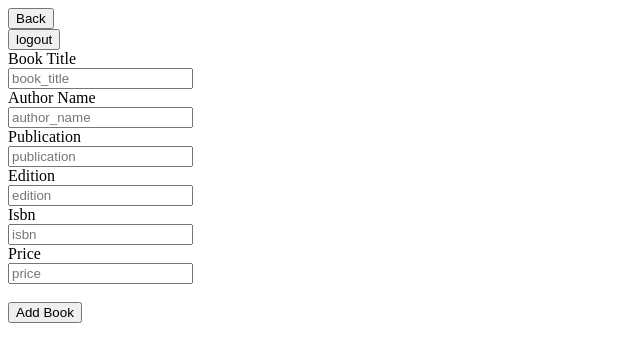
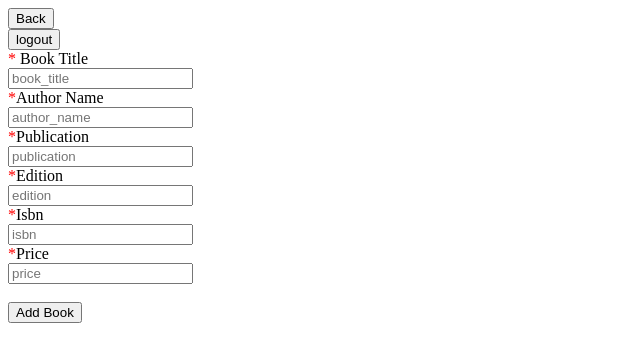
Before and after one commit to kdgupta/lms, a CodeIgniter app: the page made by application/views/admin_books_add.php in a window 1280 px wide. Shown: the top 362 px of the page, without its empty margins (0-640 px from the left). Run offline with CodeIgniter, Linux system fonts and the light colour scheme; a user stored in the database is signed in.

Commit message:
added mendatory

```diff
--- a/application/views/admin_assign_books.php
+++ b/application/views/admin_assign_books.php
@@ -5,13 +5,13 @@
 //echo form_open("admin_books/assign_books");
 ?>
 
-<head>
+<!--<head>
     <script>
   function preventBack(){window.history.forward();}
   setTimeout("preventBack()", 0);
   window.onunload=function(){null};
 </script>
-</head>
+</head>-->
 <div class="form-group">
     <div class="col-sm-1 pull-top">
         <button  onclick="location.href = '<?= WEBSITE ?>admin_books/viewbooks'"
--- a/application/views/admin_books_add.php
+++ b/application/views/admin_books_add.php
@@ -1,17 +1,21 @@
 
 
 <head>
-    <script>
+  <!--  <script>
   function preventBack(){window.history.forward();}
   setTimeout("preventBack()", 0);
   window.onunload=function(){null};
-</script>
+</script>-->
 
     <style type="text/css">
         .error {
     color: red;
 }
+  .required:before {
+    color: red;
+    content: "*"}
      </style>
+
 </head>
 
 
@@ -62,7 +66,7 @@ echo form_open(WEBSITE . "admin_books/addbooks");
     <div class="row">
         <div class="form-group">
             <div class="col-sm-2 "></div>
-            <label for="book_title" class="col-lg-3  control-label"><font size="3"><div align="left">
+            <label for="book_title"  class="col-lg-3  control-label"><font size="3"><div class="required" align="left">
                     Book Title</div></font></label>
             <div class="col-lg-4">
                 <input type="text" name="book_title" class="form-control"  placeholder="book_title">
@@ -72,7 +76,7 @@ echo form_open(WEBSITE . "admin_books/addbooks");
     <div class="row">
         <div class="form-group">
             <div class="col-sm-2"></div>
-            <label for="author_name" class="col-lg-3 control-label"><font size="3"><div align="left">Author Name</div></font></label>
+            <label for="author_name"  class="col-lg-3 control-label"><font size="3"><div class="required"  align="left">Author Name</div></font></label>
             <div class="col-lg-4">
                 <input type="text" name="author" class="form-control"  placeholder="author_name">
             </div>
@@ -81,7 +85,7 @@ echo form_open(WEBSITE . "admin_books/addbooks");
     <div class="row">
         <div class="form-group">
             <div class="col-sm-2"></div>
-            <label for="publication" class="col-lg-3 control-label"><font size="3"><div align="left">Publication</div></font></label>
+            <label for="publication"  class="col-lg-3 control-label"><font size="3"><div class="required" align="left">Publication</div></font></label>
             <div class="col-lg-4">
                 <input type="text" name="publications" class="form-control"  placeholder="publication">
             </div>
@@ -91,7 +95,7 @@ echo form_open(WEBSITE . "admin_books/addbooks");
     <div class="row">
         <div class="form-group">
             <div class="col-sm-2"></div>
-            <label for="edition" class="col-lg-3 control-label"><font size="3"><div align="left">Edition</div></font></label>
+            <label for="edition" class="col-lg-3 control-label"><font size="3"><div class="required"  align="left">Edition</div></font></label>
             <div class="col-lg-4">
                 <input type="text"  name="edition" class="form-control"  placeholder="edition">
             </div>
@@ -101,7 +105,7 @@ echo form_open(WEBSITE . "admin_books/addbooks");
     <div class="row">
         <div class="form-group">
             <div class="col-sm-2"></div>
-            <label for="isbn" class="col-lg-3 control-label"><font size="3"><div align="left">Isbn</div></font></label>
+            <label for="isbn" class="col-lg-3 control-label"><font size="3"><div class="required"  align="left">Isbn</div></font></label>
             <div class="col-lg-4">
                 <input type="text"  name="isbn" class="form-control"  placeholder="isbn">
             </div>
@@ -110,7 +114,7 @@ echo form_open(WEBSITE . "admin_books/addbooks");
     <div class="row">
         <div class="form-group">
             <div class="col-sm-2"></div>
-            <label for="price"  class="col-lg-3 control-label"><font size="3"><div align="left">Price</div></font></label>
+            <label for="price"  class="col-lg-3 control-label"><font size="3"><div class="required"  align="left">Price</div></font></label>
                         <div class="col-lg-4">
                             <input type="text" name="price" class="form-control"  placeholder="price">
                         </div>
--- a/application/views/admin_books_edit.php
+++ b/application/views/admin_books_edit.php
@@ -1,10 +1,10 @@
 <head>
 
-    <script>
+  <!--  <script>
   function preventBack(){window.history.forward();}
   setTimeout("preventBack()", 0);
   window.onunload=function(){null};
-</script>
+</script>-->
 
 
 
--- a/application/views/admin_requested_users.php
+++ b/application/views/admin_requested_users.php
@@ -5,11 +5,11 @@
  * and open the template in the editor.
  */
 ?><head>
-    <script>
+  <!--  <script>
   function preventBack(){window.history.forward();}
   setTimeout("preventBack()", 0);
   window.onunload=function(){null};
-</script>
+</script>-->
 
 
 
--- a/application/views/admin_users_edit.php
+++ b/application/views/admin_users_edit.php
@@ -1,11 +1,11 @@
 
 
 <head>
-    <script>
+ <!--   <script>
   function preventBack(){window.history.forward();}
   setTimeout("preventBack()", 0);
   window.onunload=function(){null};
-</script>
+</script>-->
 
     <style type="text/css">
         .error {
--- a/application/views/admin_view_user_records.php
+++ b/application/views/admin_view_user_records.php
@@ -1,10 +1,10 @@
 <?php ?>
 <head>
-    <script>
+<!--    <script>
   function preventBack(){window.history.forward();}
   setTimeout("preventBack()", 0);
   window.onunload=function(){null};
-</script>
+</script>-->
 
     <style type="text/css">
         th { padding: 4px;
--- a/application/views/admin_view_users.php
+++ b/application/views/admin_view_users.php
@@ -2,11 +2,11 @@
 
 
 <head>
-    <script>
+<!--    <script>
   function preventBack(){window.history.forward();}
   setTimeout("preventBack()", 0);
   window.onunload=function(){null};
-</script>
+</script>-->
 
     <style type="text/css">
      th { padding: 4px;
--- a/application/views/user_view_assigned_books.php
+++ b/application/views/user_view_assigned_books.php
@@ -1,11 +1,11 @@
 <?php ?>
 
 <head>
-    <script>
+  <!--  <script>
   function preventBack(){window.history.forward();}
   setTimeout("preventBack()", 0);
   window.onunload=function(){null};
-</script>
+</script>-->
 
     <style type="text/css">
         th { padding: 4px;
--- a/application/views/user_view_books.php
+++ b/application/views/user_view_books.php
@@ -1,11 +1,11 @@
 <?php ?>
 
 <head>
-    <script>
+<!--    <script>
   function preventBack(){window.history.forward();}
   setTimeout("preventBack()", 0);
   window.onunload=function(){null};
-</script>
+</script>-->
 
     <style type="text/css">
              th { padding: 4px;
```
Also changed, not shown: application/views/admin_users_add.php (+11 -8 lines), application/views/admin_view_books.php (+6 -3 lines).
